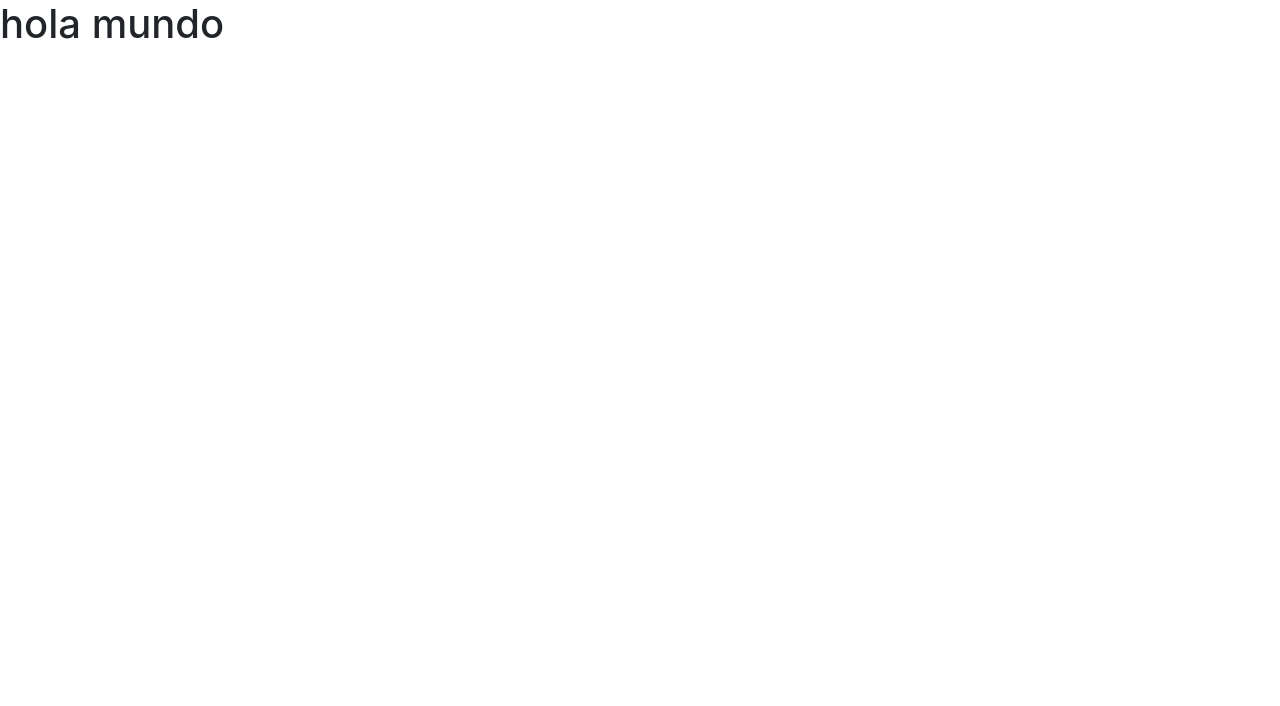
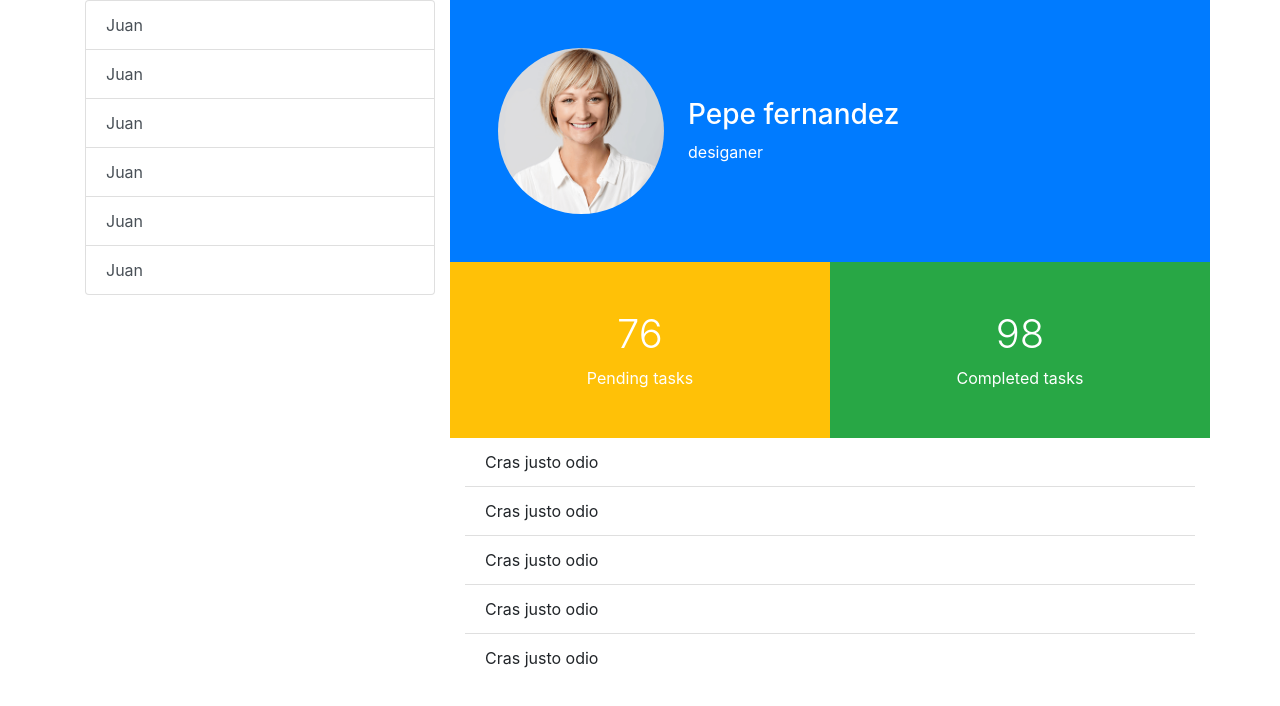
Before and after one commit to yailenfe/todo-list, a React (Create React App) app: page /user/1/todos in a window 1280 px wide. Shown: the top 706 px of the page. Built offline with nearby package versions, Linux system fonts and the light colour scheme.

Commit message:
create  basic structure

```diff
--- a/package.json
+++ b/package.json
@@ -6,8 +6,10 @@
     "@testing-library/jest-dom": "^4.2.4",
     "@testing-library/react": "^9.3.2",
     "@testing-library/user-event": "^7.1.2",
+    "node-sass": "^4.13.1",
     "react": "^16.13.1",
     "react-dom": "^16.13.1",
+    "react-router-dom": "^5.1.2",
     "react-scripts": "3.4.1"
   },
   "scripts": {
--- a/src/App.jsx
+++ b/src/App.jsx
@@ -1,11 +1,12 @@
-import React from 'react';
-import './App.css';
+import React from "react";
+import "./App.css";
+import Routes from "./component/Routes";
 
 function App() {
   return (
-   <>
-   <h1>hola mundo</h1>
-   </>
+    <>
+      <Routes/>
+    </>
   );
 }
 
--- /dev/null
+++ b/src/component/Routes.jsx
@@ -0,0 +1,23 @@
+import React from "react";
+import { Route, BrowserRouter as Router } from "react-router-dom";
+import UserList from "./UserList";
+import UserDetail from "./UserDetail";
+
+function Routes() {
+  return (
+    <Router>
+      <div className="container">
+        <div className="row">
+          <div className="col-md-4  d-none d-md-block">
+            <UserList />
+          </div>
+          <div className="col-md-8 col-sm-12 ">
+            <Route exact path="/user/:id/todos" component={UserDetail} />
+          </div>
+        </div>
+      </div>
+    </Router>
+  );
+}
+
+export default Routes;
--- /dev/null
+++ b/src/component/TodoLisItem.jsx
@@ -0,0 +1,9 @@
+import React from "react";
+
+export default function TodoLisItem() {
+  return (
+    <>
+      <li class="list-group-item">Cras justo odio</li>
+    </>
+  );
+}
--- /dev/null
+++ b/src/component/TodoList.jsx
@@ -0,0 +1,16 @@
+import React from "react";
+import TodoLisItem from "./TodoLisItem";
+
+export default function TodoList() {
+  return (
+    <>
+      <ul class= "list-group list-group-flush">
+          <TodoLisItem/>
+          <TodoLisItem/>
+          <TodoLisItem/>
+          <TodoLisItem/>
+          <TodoLisItem/>
+      </ul>
+    </>
+  );
+}
--- /dev/null
+++ b/src/component/UserDetail.jsx
@@ -0,0 +1,29 @@
+import React from "react";
+import UserListItem from "./UserListItem";
+import TodoList from "./TodoList";
+
+export default function UserDetail() {
+  return (
+    <>
+      <div className="row bg-primary d-flex  align-items-center p-5 text-white">
+        <img src="/user-icon.png" alt="..." class="rounded-circle w-25 mr-4" />
+        <div>
+          <h3>Pepe fernandez</h3>
+          <span>desiganer</span>
+        </div>
+      </div>
+      <div className="row  text-white ">
+        <div className="col-6   p-5 bg-warning d-flex flex-column  align-items-center ">
+          <span className="h1  font-weight-light">76</span>
+          <span>Pending tasks</span>
+        </div>
+        <div className="col-6   p-5 bg-success d-flex flex-column  align-items-center">
+          <span className="h1  font-weight-light">98</span>
+          <span>Completed tasks</span>
+        </div>
+      </div>
+
+      <TodoList />
+    </>
+  );
+}
--- /dev/null
+++ b/src/component/UserList.jsx
@@ -0,0 +1,15 @@
+import React from "react";
+import UserListItem from "./UserListItem";
+
+export default function UserList() {
+  return (
+    <div class="list-group ">
+      <UserListItem />
+      <UserListItem />
+      <UserListItem />
+      <UserListItem />
+      <UserListItem />
+      <UserListItem />
+    </div>
+  );
+}
--- /dev/null
+++ b/src/component/UserListItem.jsx
@@ -0,0 +1,12 @@
+import React from "react";
+import {Link} from "react-router-dom";
+
+export default function UserListItem() {
+  return (
+    <>
+      <Link to="/user/1/todos"  class="list-group-item list-group-item-action ">
+        Juan
+      </Link>
+    </>
+  );
+}
```
Also changed, not shown: public/user-icon.png (added), 1 other file (tests, documents, lock files or other folders).
